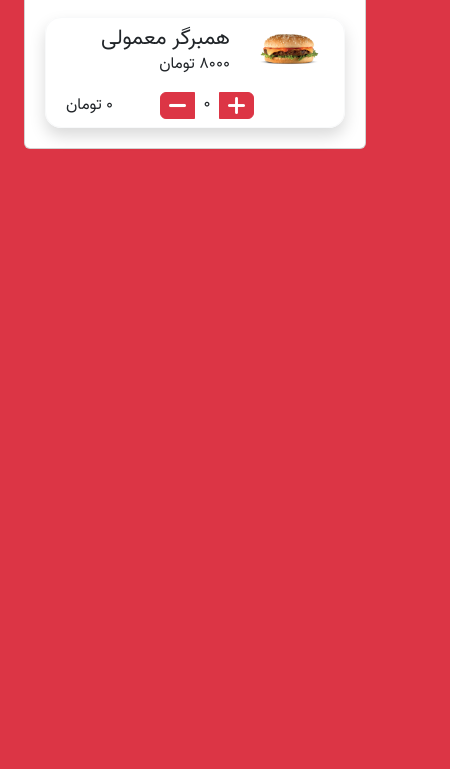
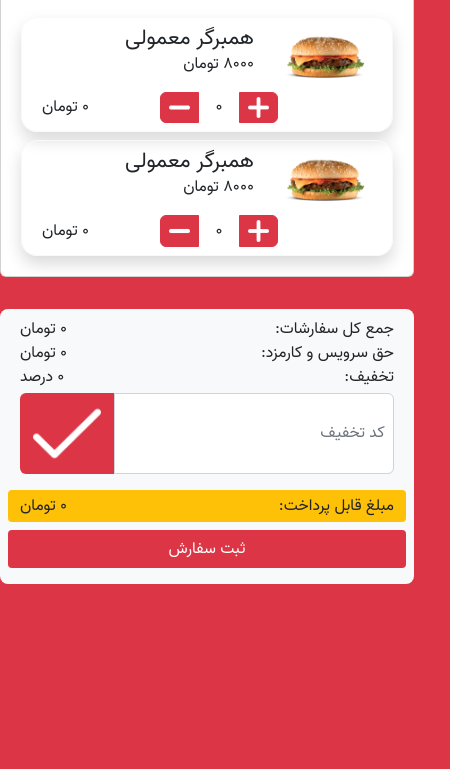
Before and after one commit to M-Mohtashami/MohammadMohtashami_HW9_maktab90, a website: page Restaurant/index.html in a window 390 px wide. Shown: the part 75-844 px from the top of the page, 450 px wide, since content can reach past the window. Drawn offline with nearby package versions, Linux system fonts and the light colour scheme; files whose address does not match are found by name.

Commit message:
add responsive style and total price calculation feature

```diff
--- a/Restaurant/index.html
+++ b/Restaurant/index.html
@@ -12,8 +12,13 @@
     <title>مک دونالد شعبه تهران</title>
   </head>
   <body class="bg-danger">
-    <div class="container row w-100 px-0 mx-0">
-      <div class="card col bg-white px-0 mx-4 my-3">
+    <main
+      class="w-100 d-flex flex-wrap align-items-center justify-content-center p-md-0 mx-5"
+    >
+      <div
+        class="row d-flex align-items-center justify-content-center align-items-md-start justify-content-md-start"
+      >
+        <div class="card col-12 col-md-7 col-lg-8 bg-white px-0 mx-0 my-3">
           <div
             class="card-header d-flex align-items-center justify-content-center"
           >
@@ -21,8 +26,12 @@
               >رستوران مک دونالد شعبه تهران</span
             >
           </div>
-        <div class="card-body">
-          <div class="row border border-light rounded-4 shadow m-1 p-2">
+          <div
+            class="card-body d-flex flex-wrap align-items-center justify-content-center"
+          >
+            <div
+              class="row col-lg-5 border border-light rounded-4 shadow m-1 p-2 mx-lg-4"
+            >
               <div class="col-4">
                 <img
                   class="w-100"
@@ -43,7 +52,50 @@
                         src="/Restaurant/assets/img/add.png"
                       />
                     </div>
-                  <span class="px-2">0</span>
+                    <div class="d-flex align-items-center px-3">
+                      <span>0</span>
+                    </div>
+
+                    <div class="btn-group-append">
+                      <img
+                        class="img-fluid btn btn-danger btn-sm rounded-0 rounded-end"
+                        src="/Restaurant/assets/img/minus.png"
+                      />
+                    </div>
+                  </div>
+                  <div class="col justify-self-end p-0 text-end">
+                    <span>0 تومان</span>
+                  </div>
+                </div>
+              </div>
+            </div>
+            <div
+              class="row col-lg-5 border border-light rounded-4 shadow m-1 p-2"
+            >
+              <div class="col-4">
+                <img
+                  class="w-100"
+                  src="/Restaurant/assets/img/hamburger.png"
+                  alt=""
+                />
+              </div>
+              <div class="row col-8 p-0 m-0">
+                <div class="col-12"><span class="h4">همبرگر معمولی</span></div>
+                <div class="col-12"><span>8000 تومان</span></div>
+                <div
+                  class="row col-12 d-flex align-items-center justify-content-between mt-3 p-0"
+                >
+                  <div class="col btn-group mr-3 px-0">
+                    <div class="btn-group-prepend">
+                      <img
+                        class="img-fluid btn btn-danger btn-sm rounded-0 rounded-start"
+                        src="/Restaurant/assets/img/add.png"
+                      />
+                    </div>
+                    <div class="d-flex align-items-center px-3">
+                      <span>0</span>
+                    </div>
+
                     <div class="btn-group-append">
                       <img
                         class="img-fluid btn btn-danger btn-sm rounded-0 rounded-end"
@@ -59,7 +111,54 @@
             </div>
           </div>
         </div>
+
+        <div
+          class="row col-12 col-sm-8 col-md-4 col-lg-3 bg-light p-2 mx-4 my-3 rounded-3"
+        >
+          <div
+            class="col-12 d-flex flex-wrap align-items-center justify-content-between"
+          >
+            <span>جمع کل سفارشات:</span>
+            <span>0 تومان</span>
           </div>
+          <div
+            class="col-12 d-flex flex-wrap align-items-center justify-content-between"
+          >
+            <span>حق سرویس و کارمزد:</span>
+            <span>0 تومان</span>
+          </div>
+          <div
+            class="col-12 d-flex flex-wrap align-items-center justify-content-between"
+          >
+            <span>تخفیف:</span>
+            <span>0 درصد</span>
+          </div>
+          <div class="col-12 d-flex mb-3 mt-1 input-group">
+            <input
+              type="text"
+              class="form-control rounded-0 rounded-start p-0 px-2 m-0"
+              placeholder="کد تخفیف"
+            />
+
+            <img
+              class="w-25 btn bg-danger rounded-0 rounded-end m-0"
+              src="/Restaurant/assets/img/tick.png"
+            />
+          </div>
+          <div
+            class="col-12 bg-warning rounded-1 d-flex flex-wrap align-items-center justify-content-between py-1"
+          >
+            <span>مبلغ قابل پرداخت:</span>
+            <span>0 تومان</span>
+          </div>
+          <div
+            class="col-12 bg-danger my-2 rounded-1 d-flex flex-wrap align-items-center justify-content-between"
+          >
+            <button class="btn btn-danger w-100">ثبت سفارش</button>
+          </div>
+        </div>
+      </div>
+    </main>
     <script src="node_modules/bootstrap/dist/js/bootstrap.bundle.min.js"></script>
     <script src="js/index.js"></script>
   </body>
```
Lines whose indentation alone changed are shown as unchanged.
